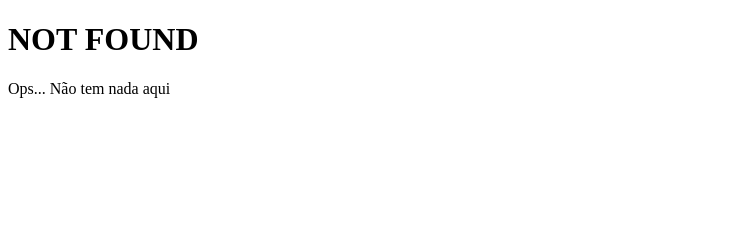
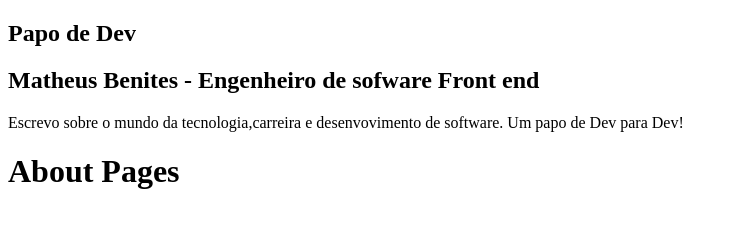
Before and after one commit to benits/papode.dev, a Gatsby site: page /about in a window 1280 px wide. Before the commit this address had no page. Shown: the whole page, without its empty margins (0-737 px from the left). Built offline with nearby package versions, Linux system fonts and the light colour scheme; Gatsby itself is replaced by a stand-in of ours.

Commit message:
Component Profile Finalizado

```diff
--- a/gatsby-config.js
+++ b/gatsby-config.js
@@ -1,8 +1,9 @@
 module.exports = {
   siteMetadata: {
     title: `Papo de Dev`,
-    description: `Um blog sobre o mundo da tecnolgia,carreira e desenvovimento de software. Um papo de Dev para Dev!`,
-    author: `@gatsbyjs`,
+    position: `Engenheiro de sofware Front end`,
+    description: `Escrevo sobre o mundo da tecnologia,carreira e desenvovimento de software. Um papo de Dev para Dev!`,
+    author: `Matheus Benites`,
   },
   plugins: [
     `gatsby-plugin-react-helmet`,
--- /dev/null
+++ b/src/components/Profile/index.js
@@ -0,0 +1,34 @@
+import React from "react"
+
+import { useStaticQuery, graphql } from "gatsby"
+
+const Profile = () => {
+  const {
+    site: {
+      siteMetadata: { title, position, description, author },
+    },
+  } = useStaticQuery(graphql`
+    query MyQuery {
+      site {
+        siteMetadata {
+          title
+          position
+          description
+          author
+        }
+      }
+    }
+  `)
+
+  return (
+    <div className="Profile-wrapper">
+      <h1>{title}</h1>
+      <h2>
+        {author} - {position}
+      </h2>
+      <p>{description}</p>
+    </div>
+  )
+}
+
+export default Profile
--- a/src/components/layout.js
+++ b/src/components/layout.js
@@ -1,8 +1,16 @@
 import React from "react"
 import PropTypes from "prop-types"
+import Profile from "./Profile"
 
 const Layout = ({ children }) => {
-  return <main>{children}</main>
+  return (
+    <>
+      <aside>
+        <Profile />
+      </aside>
+      <main>{children}</main>
+    </>
+  )
 }
 
 Layout.propTypes = {
--- a/src/pages/index.js
+++ b/src/pages/about.js
@@ -4,11 +4,11 @@ import Layout from "../components/layout"
 
 import SEO from "../components/seo"
 
-const IndexPage = () => (
+const AboutPage = () => (
   <Layout>
-    <SEO title="Home" />
-    <h1>HOme</h1>
+    <SEO title="About" />
+    <h1>About Pages</h1>
   </Layout>
 )
 
-export default IndexPage
+export default AboutPage
```
Also changed, not shown: 1 other file.
